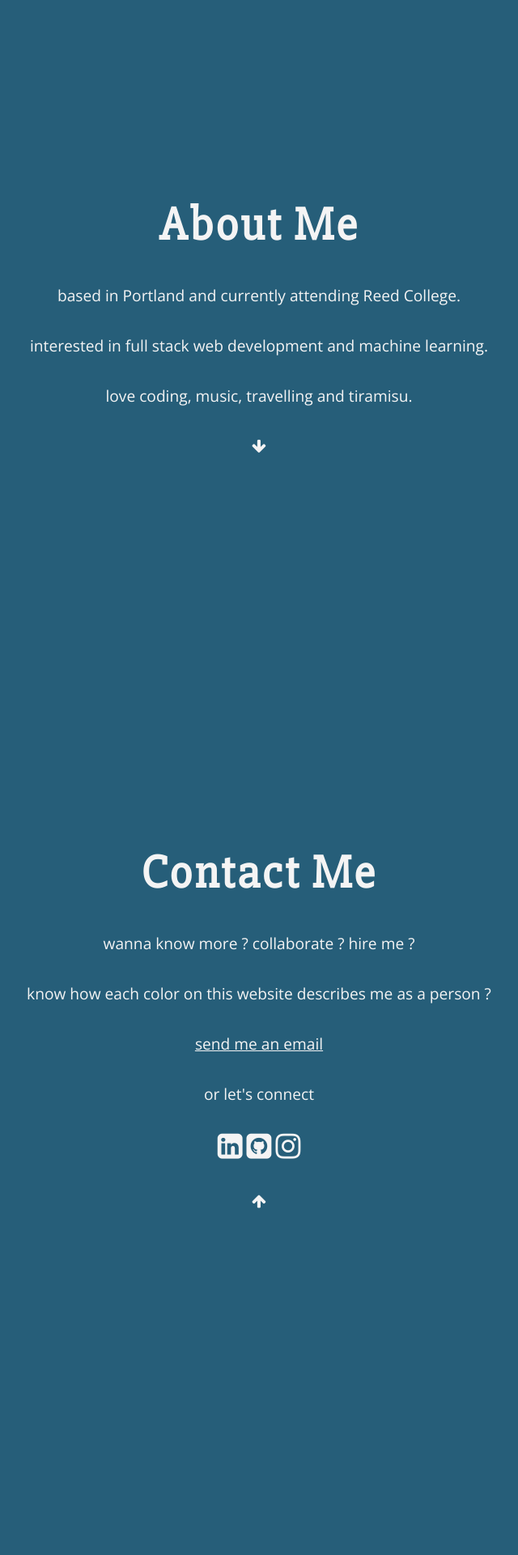
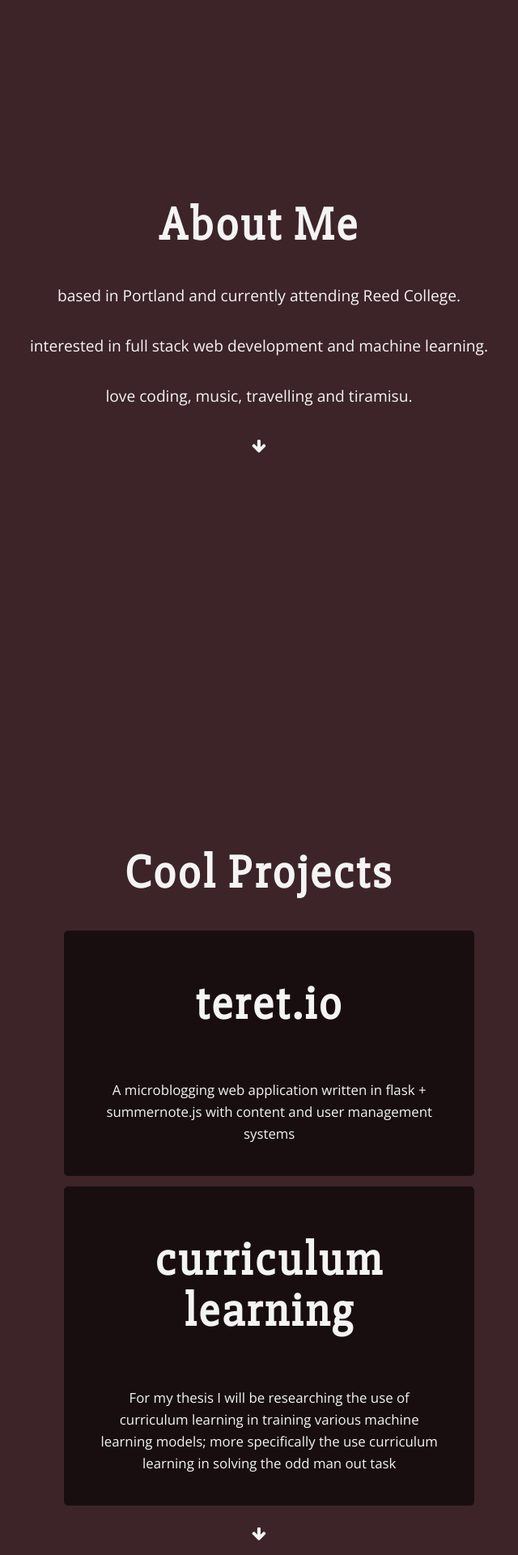
Before and after one commit to a6enez3r/portfolio, a Flask app: page / in a window 1280 px wide. Shown: the part 600-2520 px from the top of the page at 81% size, without its empty margins (320-960 px from the left). Before the commit the page ends 2092 px from the top, so only its background shows below. Run offline with Flask 2, Linux system fonts and the light colour scheme; some libraries are stand-ins or nearby versions.

Commit message:
added a projects section

```diff
--- a/portfolio/templates/home.html
+++ b/portfolio/templates/home.html
@@ -91,6 +91,30 @@ a {
 #about, #experience, #projects, #contact {
   color: #f4f4f4;
 }
+
+.box {
+  margin: 2.5%;
+  padding: 2.5%;
+  width: 100%;
+  box-sizing: border-box;
+  background: rgba(0, 0, 0, 0.6);
+  cursor: pointer;
+  border-radius: 5px;
+}
+
+.box p {
+  font-family: 'Open Sans', sans-serif;
+  font-size: 0.875em;
+  padding: 2.5%;
+  margin: 2.5%;;
+  color: #f4f4f4;
+  margin-bottom: 0.809em;
+}
+
+#contact {
+    margin-top: 15%;
+}
+
 </style>
 </head>
 <body>
@@ -111,17 +135,24 @@ a {
         <p> based in Portland and currently attending Reed College. </p>
         <p> interested in full stack web development and machine learning. </p>
         <p> love coding, music, travelling and tiramisu. </p>
+        <p> <a href="#projects"><i class="fa fa-arrow-down" aria-hidden="true" style="color: #f4f4f4"></i></a></p>
+        </div>
+    </div>
+    <div class="panel" data-color="blue" id="projects">
+        <div class="text">
+        <h1>Cool Projects</h1>
+        <div class="box">
+            <h2>teret.io</h2>
+            <p> A microblogging web application written in flask + summernote.js with content and user management systems</p>
+        </div>
+        <div class="box">
+            <h2> curriculum learning </h2>
+            <p> For my thesis I will be researching the use of curriculum learning in training various machine learning models; more specifically the use curriculum learning in solving the odd man out task </p>
+        </div>
         <p> <a href="#contact"><i class="fa fa-arrow-down" aria-hidden="true" style="color: #f4f4f4"></i></a></p>
         </div>
     </div>
-<!--    <div class="panel" data-color="blue" id="projects">
-        <div class="text">
-        <h1>Cool Projects</h1>
-        <p> Coming Soon </p>
-        <p> <a href="#contact"><i class="fa fa-arrow-down" aria-hidden="true" style="color: #f4f4f4"></i></a></p>
-        </div>
-    </div>
--->    <div class="panel" data-color="green" id="contact">
+    <div class="panel" data-color="green" id="contact">
         <div class="text">
         <h1>Contact Me</h1>
         <p> wanna know more ? collaborate ? hire me ? </p>
```
